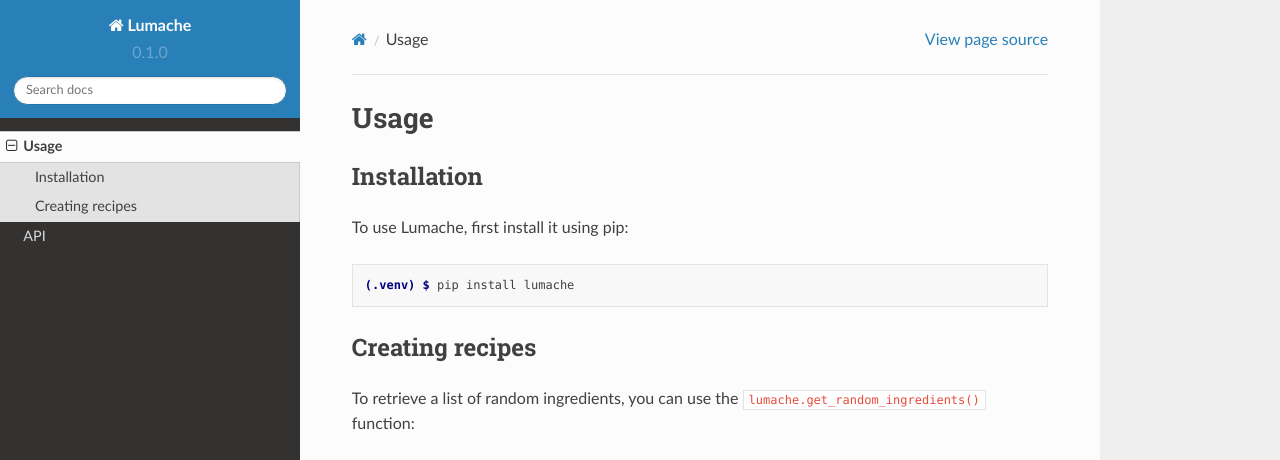
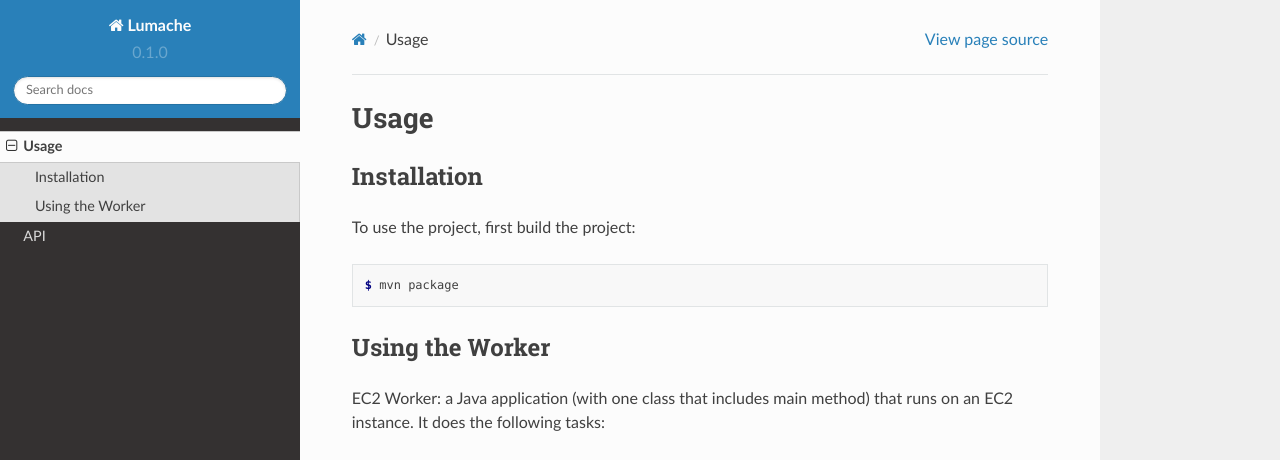
Before and after one commit to maximelefrancois86/aws-cloud-lab3, a Sphinx documentation site: the page built from docs/source/usage.rst, in a window 1280 px wide and 1095 px high. Shown: the top 460 px of the window. Built offline with Sphinx 7.4.7 and the Read the Docs theme 2.0.0, drawn with Linux system fonts in a browser that asks for light colours; some of the changed text lies outside the part shown; grey boxes are pictures that could not be loaded.

Commit message:
Update usage.rst

```diff
--- a/docs/source/usage.rst
+++ b/docs/source/usage.rst
@@ -6,28 +6,30 @@ Usage
 Installation
 ------------
 
-To use Lumache, first install it using pip:
+To use the project, first build the project:
 
 .. code-block:: console
 
-   (.venv) $ pip install lumache
+   $ mvn package
 
-Creating recipes
+Using the Worker
 ----------------
 
-To retrieve a list of random ingredients,
-you can use the ``lumache.get_random_ingredients()`` function:
+EC2 Worker: a Java application (with one class that includes main method) that runs on an EC2 instance. It does the following tasks:
 
-.. autofunction:: lumache.get_random_ingredients
+-  Create an AWS SQS queue named Inbox to receive messages from clients with ``createQueue()`` function
 
-The ``kind`` parameter should be either ``"meat"``, ``"fish"``,
-or ``"veggies"``. Otherwise, :py:func:`lumache.get_random_ingredients`
-will raise an exception.
+-  Create an AWS SQS queue named Outbox to send messages to clients with ``createQueue()`` function
 
-.. autoexception:: lumache.InvalidKindError
+-  Check for a message in the Inbox queue every 1 minute with ``receiveMessages`` function
 
-For example:
+-  If there is a message, retrieve and delete the message from the queue with ``deleteMessages(sqsClient, inbox, messages)`` function
 
->>> import lumache
->>> lumache.get_random_ingredients()
-['shells', 'gorgonzola', 'parsley']
+-  Retrieve the file from the Amazon S3 whose bucket and name are indicated in the message body with ``S3ControllerGetObject`` class
+
+-  Calculate (a) the **Total Number of Sales**, (b) the **Total Amount Sold** and (c) the **Average Sold** per country and per product with ``CSVParser`` class
+
+-  Write the results in a file in the Amazon S3 with  ``S3ControllerPutObject`` class
+
+
+-  Send a response message in the Outbox queue to the client with the name of the incoming file and the output file containing the result with ``sendMessages()`` from ``SQSSendMEssages`` Class
```
